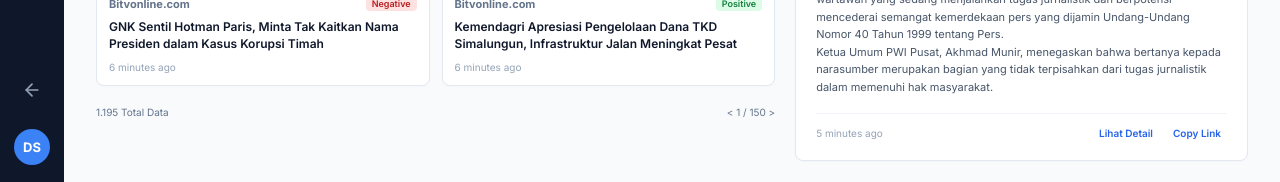
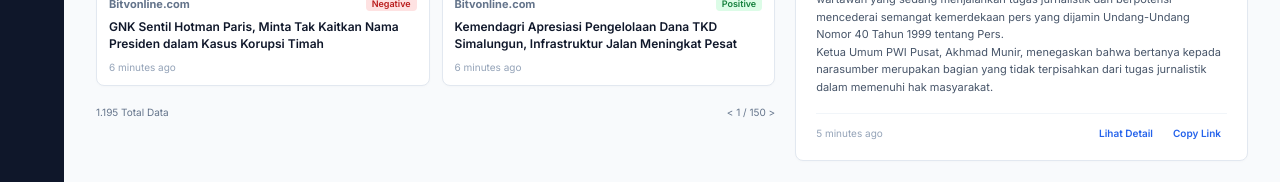
Before and after one commit to MaxDelta10/media-intelligence-dashboard, a React (Vite) app: page / in a window 1280 px wide. Shown: the part 3280-3462 px from the top of the page. Built offline with nearby package versions, Linux system fonts and the light colour scheme.

Commit message:
update:hide back button & user profile

```diff
--- a/src/components/MediaDashboard.jsx
+++ b/src/components/MediaDashboard.jsx
@@ -364,7 +364,7 @@ export default function MediaDashboard({ onBack }) {
         </div>
 
         {/* Back Button & User Profile Avatar */}
-        {onBack && (
+        {/* {onBack && (
           <button
             onClick={onBack}
             style={{
@@ -397,7 +397,7 @@ export default function MediaDashboard({ onBack }) {
           fontWeight: '700'
         }}>
           DS
-        </div>
+        </div> */}
       </aside>
 
       {/* CONTENT AREA */}
```
